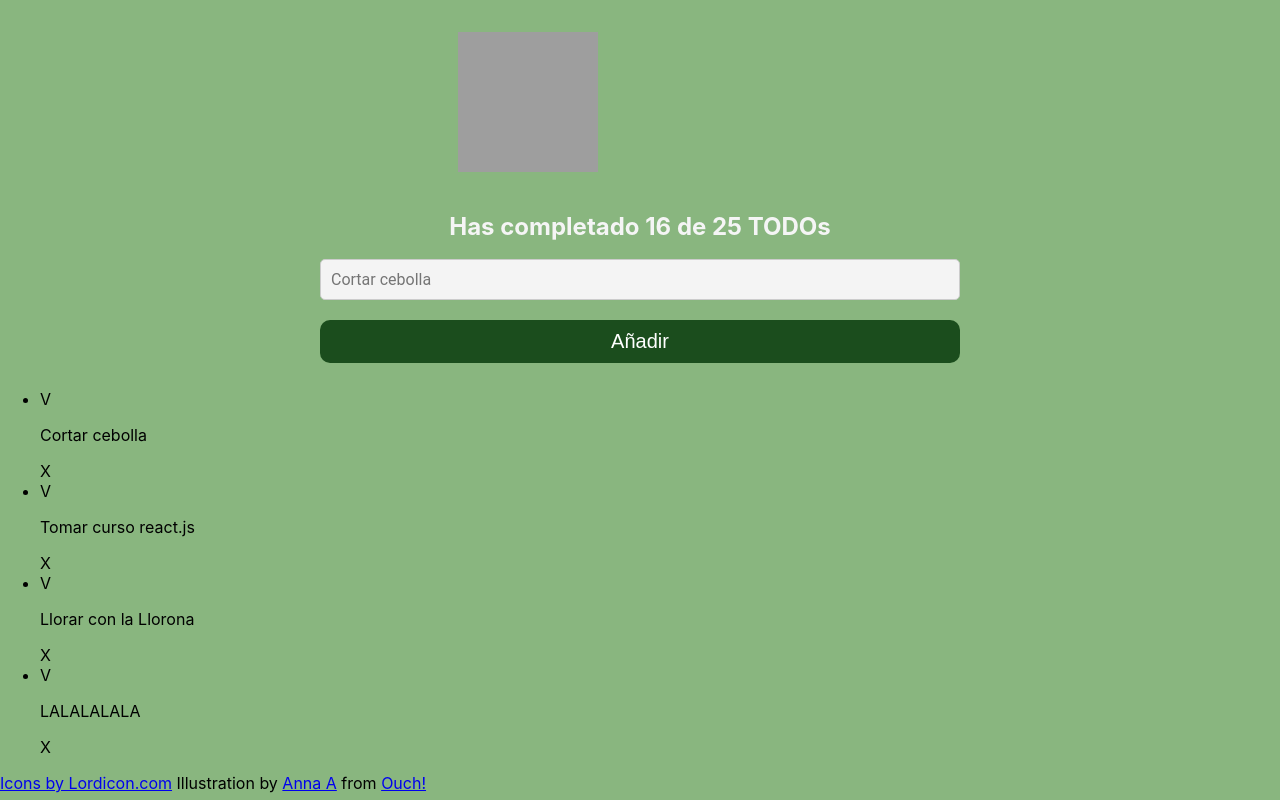
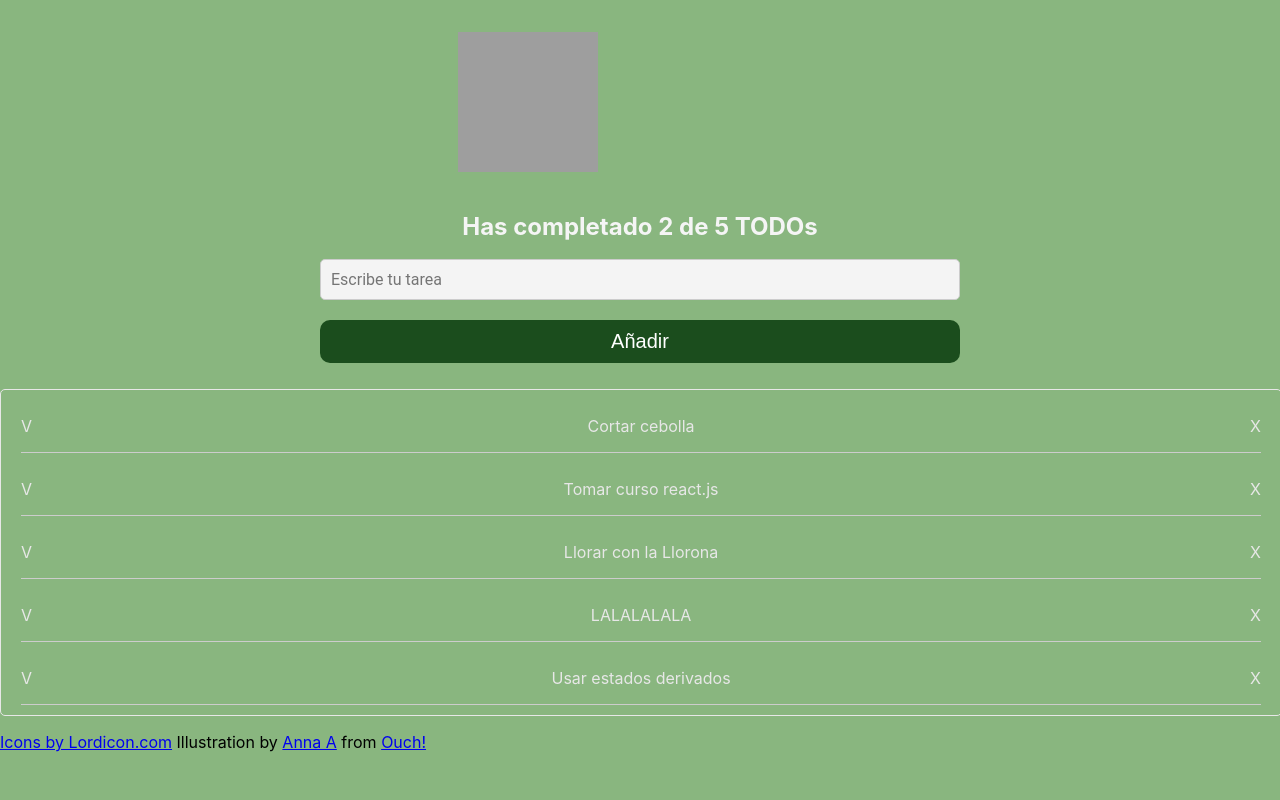
Before and after one commit to BCAndreaC/react_intro_ToDo, a React (Create React App) app: page / in a window 1280 px wide. Built offline with nearby package versions, Linux system fonts and the light colour scheme; grey boxes are pictures that could not be loaded.

Commit message:
Update App function

```diff
--- a/src/App.js
+++ b/src/App.js
@@ -12,15 +12,23 @@ const defaultToDos = [
   { text: "Tomar curso react.js", completed: false },
   { text: "Llorar con la Llorona", completed: false },
   { text: "LALALALALA", completed: false },
+  { text: "Usar estados derivados", completed: true },
 ];
 
 function App() {
+  const [ToDos, setToDos] = React.useState(defaultToDos);
+  const [searchValue, setSearchValue] = React.useState("");
+  console.log("Los usuarios buscan" + searchValue);
+
+  const completedToDos = ToDos.filter((ToDo) => !!ToDo.completed).length;
+  const totalToDos = ToDos.length;
+
   return (
     <>
       <ToDoNav />
-      <ToDoCounter completed={16} total={25} />
+      <ToDoCounter completed={completedToDos} total={totalToDos} />
       <div className="App-search">
-        <ToDoSearch />
+        <ToDoSearch searchValue={searchValue} setSearchValue={setSearchValue} />
         <CreateToDoButton />
       </div>
       <ToDoList>
--- /dev/null
+++ b/src/ToDoItem.css
@@ -0,0 +1,8 @@
+.liToDo{
+    display: flex;
+    justify-content: space-between;
+    align-items: center;
+    margin: 10px 20px;
+    padding: 0px;
+    border-bottom: 1px solid #ccc;
+}
--- a/src/ToDoItem.js
+++ b/src/ToDoItem.js
@@ -1,6 +1,7 @@
+import './ToDoItem.css';
 function ToDoItem(props) {
     return (
-      <li>
+      <li className="liToDo">
         <span>V {props.completed}</span>
         <p>{props.text}</p>
         <span>X</span>
--- /dev/null
+++ b/src/ToDoList.css
@@ -0,0 +1,10 @@
+.ulToDo{
+    list-style-type: none;
+    padding: 0px;
+    width: 100%;
+    height: 100%;
+    overflow: auto;
+    color: #e7e7e7;
+    border: 1px solid #e7e7e7;
+    border-radius: 5px;
+}
--- a/src/ToDoList.js
+++ b/src/ToDoList.js
@@ -1,6 +1,7 @@
+import './ToDoList.css';
 function ToDoList ({children}){
     return (
-        <ul>
+        <ul className="ulToDo">
             {children}
         </ul>
     )
--- a/src/ToDoSearch.js
+++ b/src/ToDoSearch.js
@@ -1,8 +1,9 @@
 import './ToDoSearch.css';
 
-function ToDoSearch (){
+function ToDoSearch (searchValue, setSearchValue){
     return (
-        <input placeholder = "Cortar cebolla" />
+        <input placeholder = 'Escribe tu tarea'
+        className='ToDoSearch' />
     )
 }
 
```
